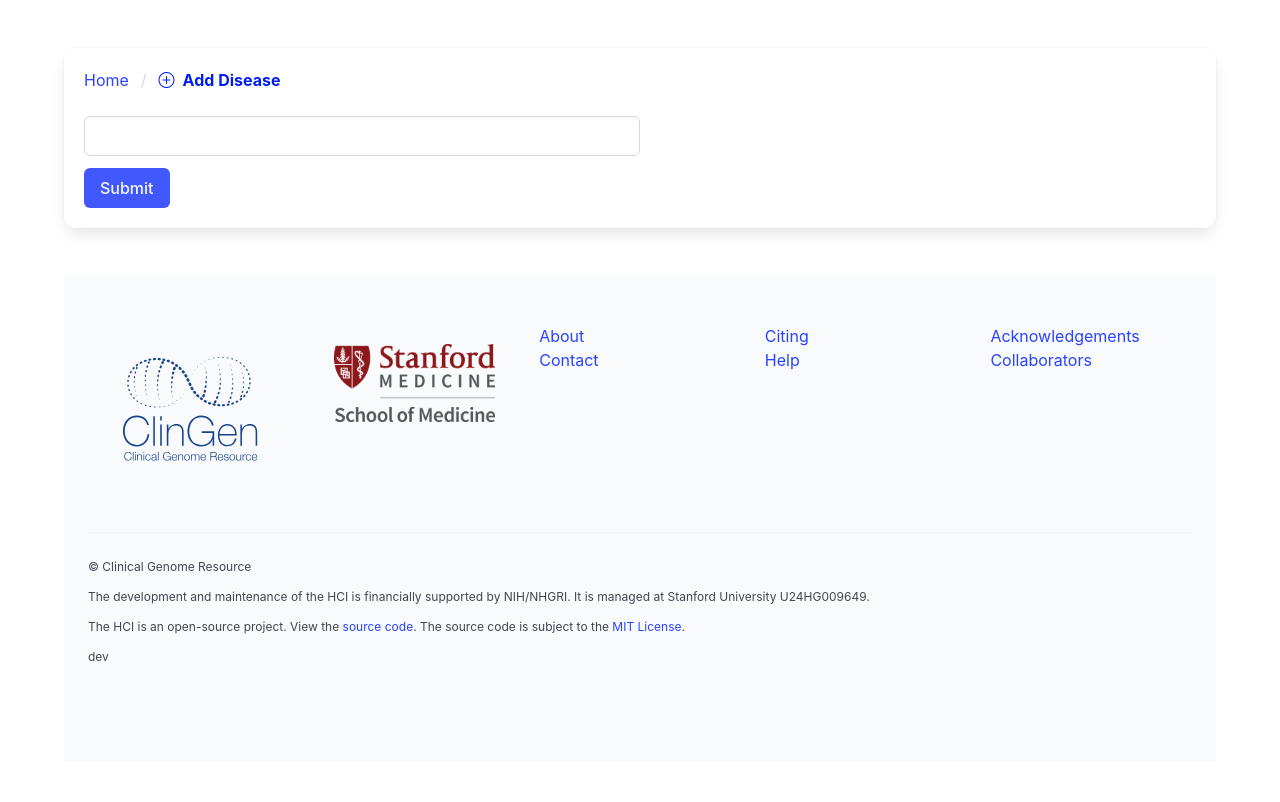
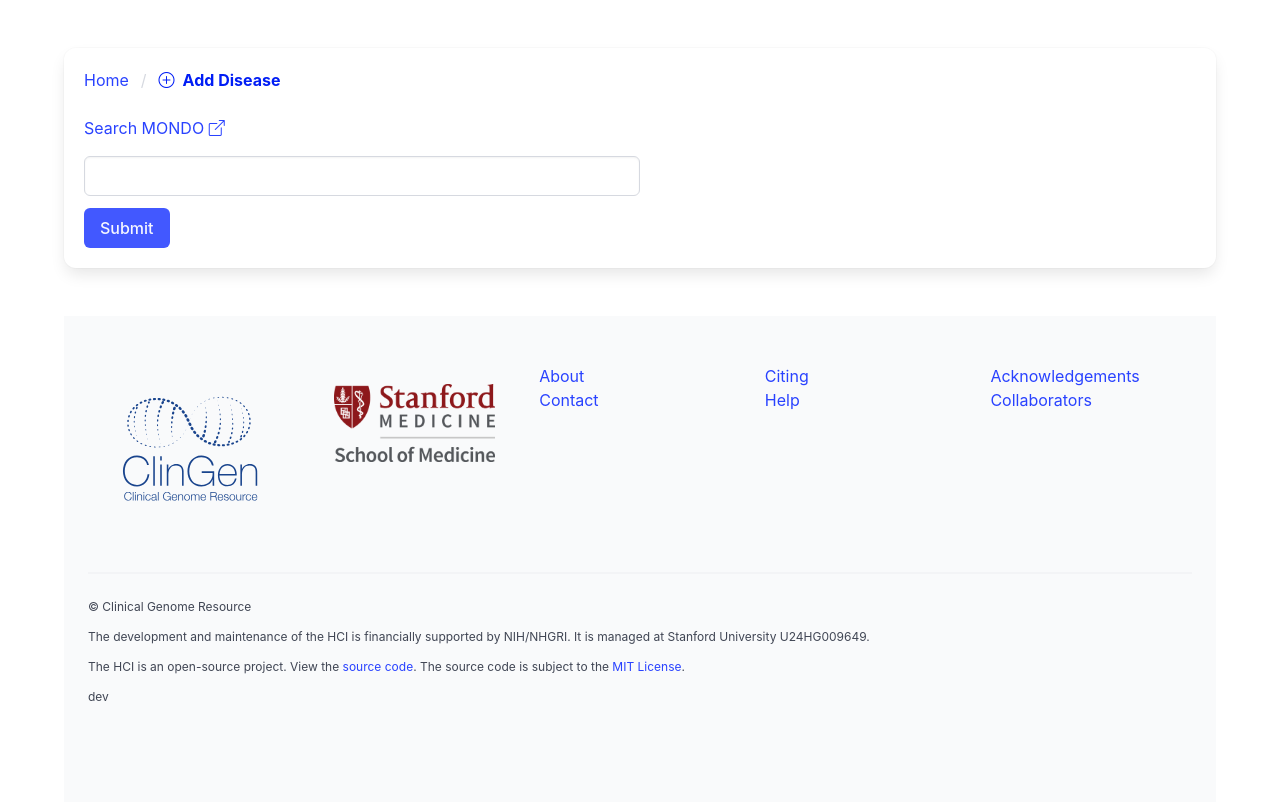
Before and after one commit to ClinGen/hla-curation-interface, a Django app: template src/disease/templates/disease/create.html in a window 1280 px wide. Shown: the part 52-854 px from the top of the page. Before the commit the page ends 713 px from the top, so only its background shows below. Run offline with Django 5.2, Linux system fonts and the light colour scheme; the template is opened without the code that fills it: values that come from a table or form of the project are taken from there, others are empty; parts of the project's set-up code (start-up, migrations or seed data) failed here and were passed over; some libraries are stand-ins or nearby versions.

Commit message:
chore(disease): Add linkout to MONDO search
https://github.com/ClinGen/hla-curation-interface/issues/71

```diff
--- a/src/disease/models.py
+++ b/src/disease/models.py
@@ -30,7 +30,7 @@
         max_length=26,  # A Mondo ID is of the form MONDO:1234567. 13 characters.
         unique=True,
         verbose_name="Mondo ID",
-        help_text="The Mondo Disease Ontology ID, e.g., MONDO:1234567.",
+        help_text="The Mondo Disease Ontology ID, e.g., MONDO:0005052.",
     )
     iri = models.CharField(
         blank=True,
--- a/src/disease/templates/disease/create.html
+++ b/src/disease/templates/disease/create.html
@@ -22,6 +22,9 @@
             </ul>
         </nav>
 
+        <div class="mb-4">
+            {% include "common/linkout.html" with url="https://www.ebi.ac.uk/ols4/ontologies/mondo" text="Search MONDO" %}
+        </div>
         <form method="post">{% csrf_token %}
             {{ form.non_field_errors }}
             {% with field=form.mondo_id %}
```
